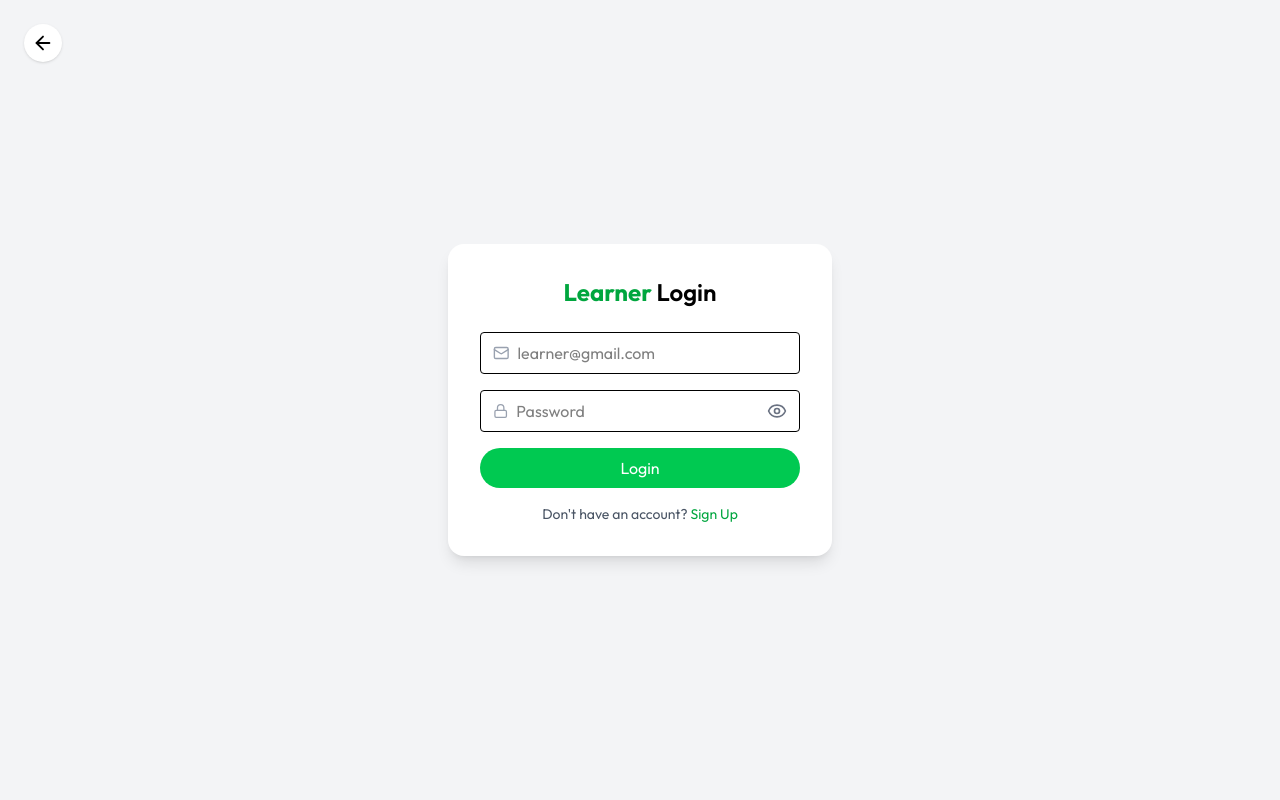
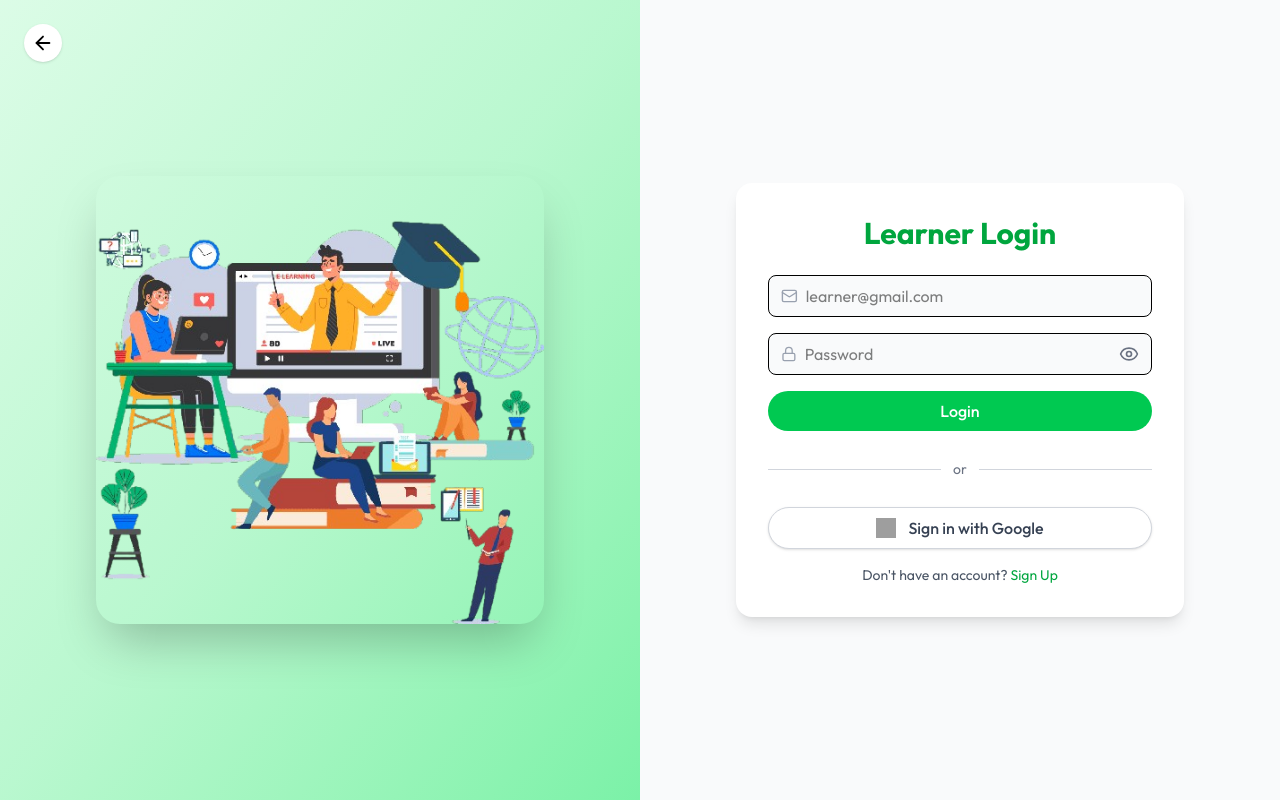
Before and after one commit to arnab-das11/RASS_Project, a React (Vite) app in the folder Frontend/: page /learner-signup in a window 1280 px wide. Built offline with nearby package versions, Linux system fonts and the light colour scheme; grey boxes are pictures that could not be loaded.

Commit message:
login apges done for both learner and instructors

```diff
--- a/Frontend/src/pages/instructors/InstructorSignUp.jsx
+++ b/Frontend/src/pages/instructors/InstructorSignUp.jsx
@@ -1,8 +1,15 @@
 import { useState } from "react";
-import { ArrowLeft, Eye, EyeOff, User, UserRound, Mail, Lock} from "lucide-react";
+import {
+  ArrowLeft,
+  Eye,
+  EyeOff,
+  User,
+  UserRound,
+  Mail,
+  Lock,
+} from "lucide-react";
 import { useNavigate } from "react-router-dom";
 import instructorImg from "../../assets/instructor-bg.png";
-
 
 const InstructorSignUp = () => {
   const [isLogin, setIsLogin] = useState(true);
@@ -41,19 +48,19 @@ const InstructorSignUp = () => {
   };
 
   return (
-    <div className="flex min-h-screen bg-white">
+    <div className="flex min-h-screen bg-blue-100 relative">
 
-       <button
-          onClick={() => navigate("/")}
-          className="absolute top-6 left-6 p-2 rounded-full bg-gray-50 shadow hover:bg-blue-200 transition">
-          <ArrowLeft size={22} />
+      <button
+        onClick={() => navigate("/")}
+        className="absolute top-6 left-6 p-2 rounded-full bg-gray-50 shadow hover:bg-blue-100 transition">
+        <ArrowLeft size={22} />
       </button>
 
-      <div className="hidden md:flex w-1/2 bg-white justify-center items-center">
+      <div className="hidden md:flex w-1/2 bg-blue-600 justify-center items-center">
         <img
           src={instructorImg || "https://images.unsplash.com/photo-1607746882042-944635dfe10e?w=800"}
           alt="Instructor"
-          className="w-3/4 h-auto object-contain rounded-2xl"  // 👈 smaller and centered
+          className="w-3/4 h-auto object-contain rounded-2xl drop-shadow-xl"
           onError={(e) => {
             e.target.onerror = null;
             e.target.src =
@@ -62,7 +69,6 @@ const InstructorSignUp = () => {
       </div>
 
       <div className="flex flex-col justify-center items-center w-full md:w-1/2 bg-white relative p-6 sm:p-10">
-
         <div className="w-full max-w-md bg-white rounded-2xl p-8 shadow-lg border border-gray-100">
           <h2 className="text-3xl font-semibold mb-6 text-center text-gray-800">
             <span className="text-blue-600 font-bold">Instructor </span>
@@ -150,11 +156,10 @@ const InstructorSignUp = () => {
           <p className="mt-5 text-sm text-center text-gray-600">
             {isLogin ? (
               <>
-                Don’t have an account?{" "}
+                Don't have an account?{" "}
                 <span
                   onClick={toggleMode}
-                  className="text-blue-600 hover:underline cursor-pointer"
-                >
+                  className="text-blue-600 hover:underline cursor-pointer">
                   Sign Up
                 </span>
               </>
@@ -163,8 +168,7 @@ const InstructorSignUp = () => {
                 Already have an account?{" "}
                 <span
                   onClick={toggleMode}
-                  className="text-blue-600 hover:underline cursor-pointer"
-                >
+                  className="text-blue-600 hover:underline cursor-pointer">
                   Login
                 </span>
               </>
--- a/Frontend/src/pages/learners/LearnerSignUp.jsx
+++ b/Frontend/src/pages/learners/LearnerSignUp.jsx
@@ -1,6 +1,8 @@
 import { useState } from "react";
-import { ArrowLeft, Eye, EyeOff, UserRound, Mail, Lock } from "lucide-react";
+import { ArrowLeft, Eye, EyeOff, UserRound, Mail, Lock} from "lucide-react";
 import { useNavigate } from "react-router-dom";
+import { motion } from "framer-motion";
+import learnerImg from "../../assets/learner-bg.png";
 
 const LearnerSignUp = () => {
   const [isLogin, setIsLogin] = useState(true);
@@ -15,58 +17,101 @@ const LearnerSignUp = () => {
     navigate("/learner-dashboard");
   };
 
+  const handleGoogleSignIn = () => {
+    window.open("https://accounts.google.com/signin", "_blank");
+  };
+
   return (
-    <div className="flex items-center justify-center min-h-screen bg-gray-100 relative">
+    <div className="flex flex-col md:flex-row min-h-screen bg-gray-50">
 
-      <button onClick={() => navigate("/")}
-        className="absolute top-6 left-6 p-2 rounded-full bg-white shadow hover:bg-green-200 transition">
+      <button
+        onClick={() => navigate("/")}
+        className="absolute top-6 left-6 p-2 rounded-full bg-white shadow hover:bg-green-100 transition">
         <ArrowLeft size={22} />
       </button>
 
-      <div className="bg-white p-8 rounded-2xl shadow-lg w-80 sm:w-96">
-        <h2 className="text-2xl font-semibold mb-6 text-center">
-          <span className="text-green-600 font-bold">Learner </span>
-          {isLogin ? "Login" : "Sign Up"}
+      <motion.div
+        initial={{ opacity: 0, x: -50 }}
+        animate={{ opacity: 1, x: 0 }}
+        transition={{ duration: 0.6 }}
+        className="hidden md:flex w-1/2 bg-gradient-to-br from-green-100 via-green-200 to-green-300 items-center justify-center p-10">
+        <img
+          src={learnerImg}
+          alt="Learner"
+          className="w-4/5 max-w-md rounded-3xl shadow-2xl"/>
+      </motion.div>
+
+      <motion.div
+        initial={{ opacity: 0, x: 50 }}
+        animate={{ opacity: 1, x: 0 }}
+        transition={{ duration: 0.6 }}
+        className="flex-1 flex items-center justify-center p-6">
+        <div className="bg-white rounded-2xl shadow-lg p-8 w-full max-w-md">
+          <h2 className="text-3xl font-bold mb-6 text-center">
+            <span className="text-green-600">
+              {isLogin ? "Learner Login" : "Learner Sign Up"}
+            </span>
           </h2>
 
           <form onSubmit={handleSubmit} className="flex flex-col gap-4">
             {!isLogin && (
-            <div className="flex items-center border rounded px-3 py-2">
+              <div className="flex items-center border rounded-lg px-3 py-2 bg-gray-50">
                 <UserRound className="text-gray-400 mr-2" size={18} />
                 <input
                   type="text"
                   placeholder="Full Name"
-                className="w-full focus:outline-none"
+                  className="w-full bg-transparent focus:outline-none"
                   required/>
               </div>
             )}
 
-          <div className="flex items-center border rounded px-3 py-2">
+            <div className="flex items-center border rounded-lg px-3 py-2 bg-gray-50">
               <Mail className="text-gray-400 mr-2" size={18} />
               <input
                 type="email"
                 placeholder="learner@gmail.com"
-              className="w-full focus:outline-none"
+                className="w-full bg-transparent focus:outline-none"
                 required/>
             </div>
 
-          <div className="flex items-center border rounded px-3 py-2">
+            <div className="flex items-center border rounded-lg px-3 py-2 bg-gray-50">
               <Lock className="text-gray-400 mr-2" size={18} />
-            <input type={showPassword ? "text" : "password"}
+              <input
+                type={showPassword ? "text" : "password"}
                 placeholder="Password"
-              className="w-full focus:outline-none"
+                className="w-full bg-transparent focus:outline-none"
                 required/>
-            <button type="button"
+              <button
+                type="button"
                 onClick={togglePassword}
-              className="text-gray-500 hover:text-green-600 focus:outline-none">
+                className="text-gray-500 hover:text-green-600">
                 {showPassword ? <EyeOff size={20} /> : <Eye size={20} />}
               </button>
             </div>
 
             <button
               type="submit"
-            className="bg-green-500 text-white py-2 rounded-full hover:bg-green-700 transition-colors">
+              className="bg-green-500 text-white py-2 rounded-full hover:bg-green-600 transition-colors font-medium">
               {isLogin ? "Login" : "Sign Up"}
+            </button>
+
+            <div className="flex items-center my-3">
+              <hr className="flex-grow border-gray-300" />
+              <span className="px-3 text-sm text-gray-500">or</span>
+              <hr className="flex-grow border-gray-300" />
+            </div>
+
+            <button
+              type="button"
+              onClick={handleGoogleSignIn}
+              className="flex items-center justify-center gap-3 bg-white border border-gray-300 py-2 rounded-full shadow-sm hover:bg-gray-100 transition" >
+              <img
+                src="https://www.svgrepo.com/show/355037/google.svg"
+                alt="Google"
+                className="w-5 h-5"/>
+              <span className="text-gray-700 font-medium">
+                Sign in with Google
+              </span>
             </button>
           </form>
 
@@ -92,6 +137,7 @@ const LearnerSignUp = () => {
             )}
           </p>
         </div>
+      </motion.div>
     </div>
   );
 };
```
Also changed, not shown: Frontend/src/assets/instructor-bg.png, Frontend/src/assets/learner-bg.png (added). Lines whose indentation alone changed are shown as unchanged.
